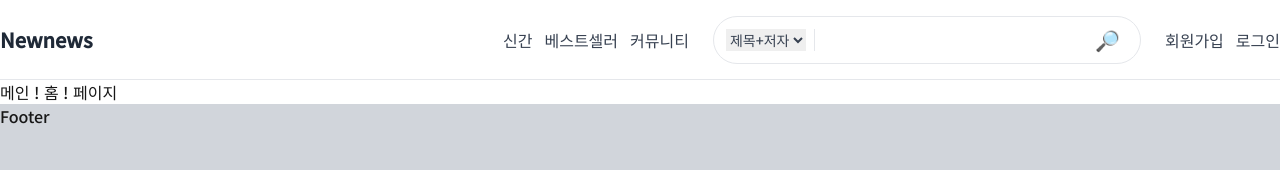
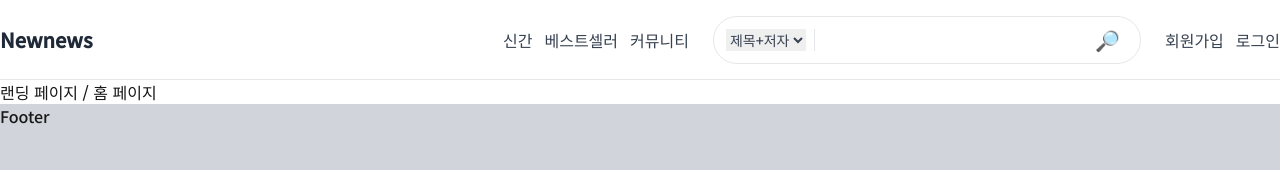
Before and after one commit to hhejo/newnews, a Next.js app: page / in a window 1280 px wide. Shown: the top 170 px of the page. Built offline with nearby package versions, Linux system fonts and the light colour scheme.

Commit message:
feat: update home page

```diff
--- a/app/page.tsx
+++ b/app/page.tsx
@@ -1,7 +1,7 @@
 export default function Home() {
   return (
     <main className="container mx-auto flex flex-col gap-16">
-      메인 ! 홈 ! 페이지
+      랜딩 페이지 / 홈 페이지
     </main>
   );
 }
```
